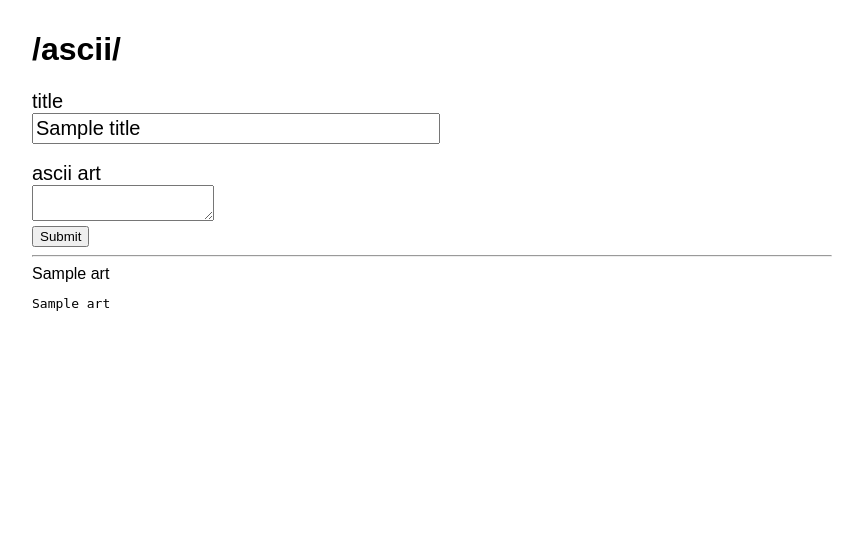
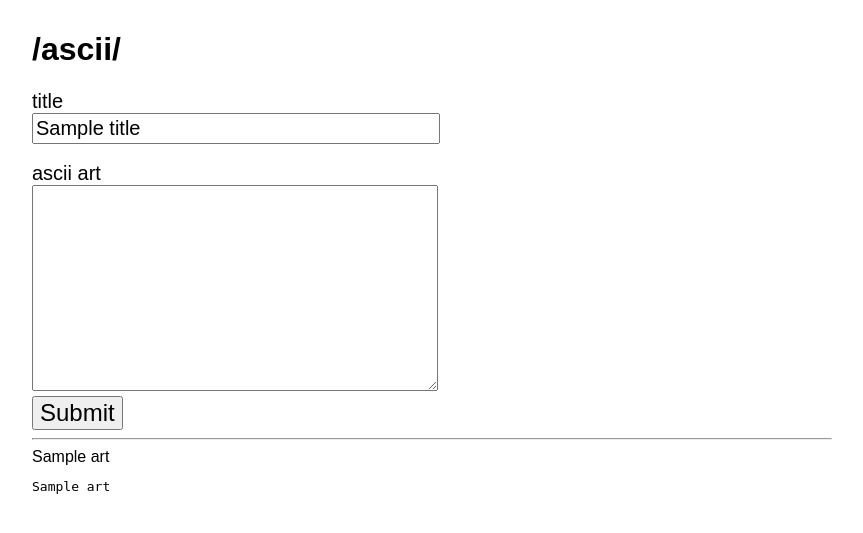
Before and after one commit to siddk/udacity, a Python web app: template Web Development/AppEngine/hello-udacity/templates/ascii.html in a window 1280 px wide. Shown: the top 533 px of the page, without its empty margins (208-1071 px from the left). Run offline with Jinja, Linux system fonts and the light colour scheme; the template is opened without the code that fills it: most values are stand-ins (such as "Sample title", 1, 10 or a date in 2020).

Commit message:
Adding more style

```diff
--- a/Web Development/AppEngine/hello-udacity/templates/ascii.html
+++ b/Web Development/AppEngine/hello-udacity/templates/ascii.html
@@ -26,6 +26,17 @@
             width: 400px;
             font-size: 20px;
             padding: 2px;
+        }
+
+        textarea {
+            width: 400px;
+            height: 200px;
+            font-size: 17px;
+            font-family: monospace;
+        }
+
+        input[type=submit] {
+            font-size: 24px;
         }
     </style>
 
```
